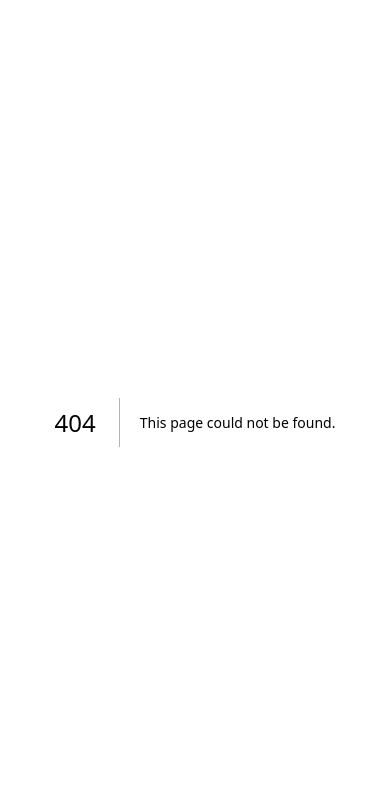
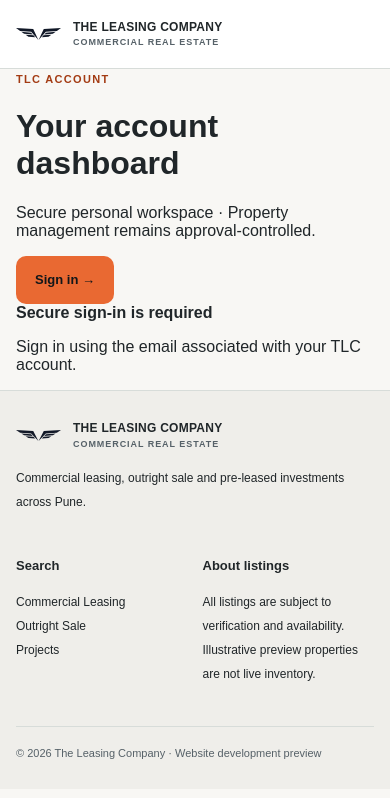
Before and after one commit to pavanpatil93-dot/TLC-2, a Next.js app in the folder web/: page /dashboard in a window 390 px wide. Before the commit this address had no page. Shown: the top 798 px of the page. Built offline with nearby package versions, Linux system fonts and the light colour scheme; no server answers.

Commit message:
feat(web): Batch 04 responsive role-aware login and account dashboard

```diff
--- /dev/null
+++ b/web/app/dashboard/page.tsx
@@ -0,0 +1,5 @@
+import SiteHeader from "../../components/site-header";
+import SiteFooter from "../../components/site-footer";
+import AccountDashboard from "../../components/account-dashboard";
+export const metadata={title:"Account | The Leasing Company",robots:{index:false,follow:false}};
+export default function DashboardPage(){return <><SiteHeader/><AccountDashboard/><SiteFooter/></>}
```
